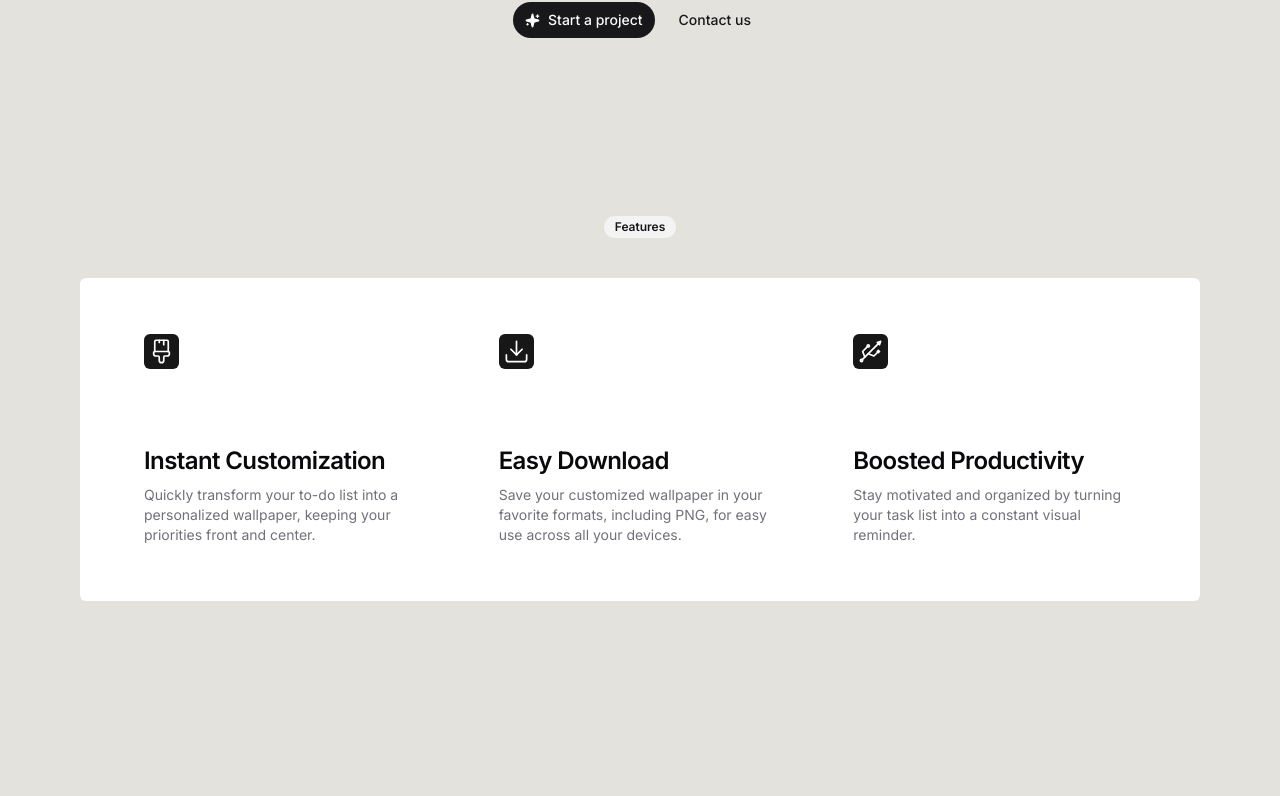
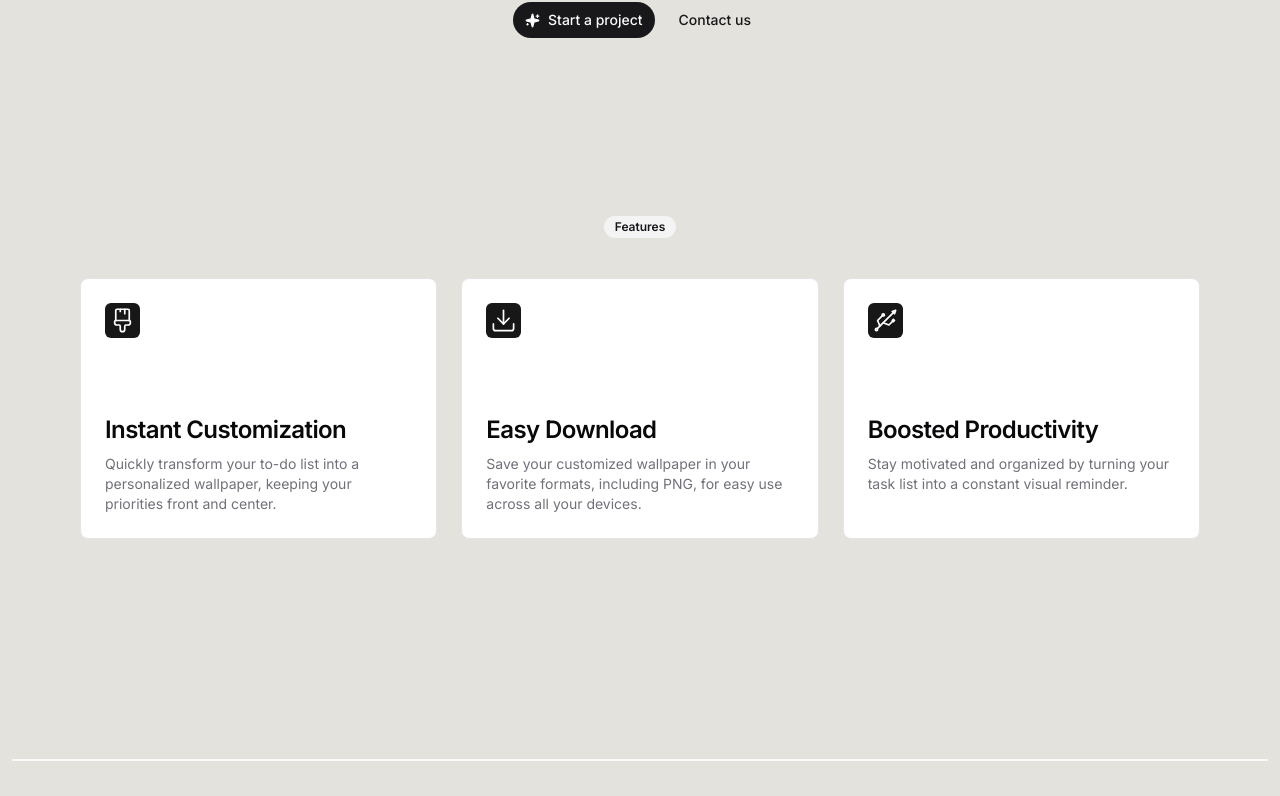
Before and after one commit to aviralj02/stick_it, a Next.js app: page / in a window 1280 px wide. Shown: the part 558-1354 px from the top of the page. Built offline with nearby package versions, Linux system fonts and the light colour scheme.

Commit message:
fix: :bug: revert feature design

```diff
--- a/components/Features.tsx
+++ b/components/Features.tsx
@@ -59,9 +59,9 @@ const Features = (props: Props) => {
     <div className="flex flex-col items-center my-44 space-y-10">
       <Badge variant="secondary">Features</Badge>
 
-      <div className="grid md:grid-cols-3 sm:grid-cols-2 grid-cols-1 gap-6 w-full rounded-md bg-white px-10 py-8">
+      <div className="grid md:grid-cols-3 sm:grid-cols-2 grid-cols-1 gap-6 w-full">
         {featureList.map((feature, index) => (
-          <Card key={index} className="space-y-14 shadow-none border-none">
+          <Card key={index} className="space-y-14 shadow-none">
             <CardHeader className="gap-2">{feature.icon}</CardHeader>
             <CardContent className="space-y-3">
               <CardTitle>{feature.title}</CardTitle>
```
